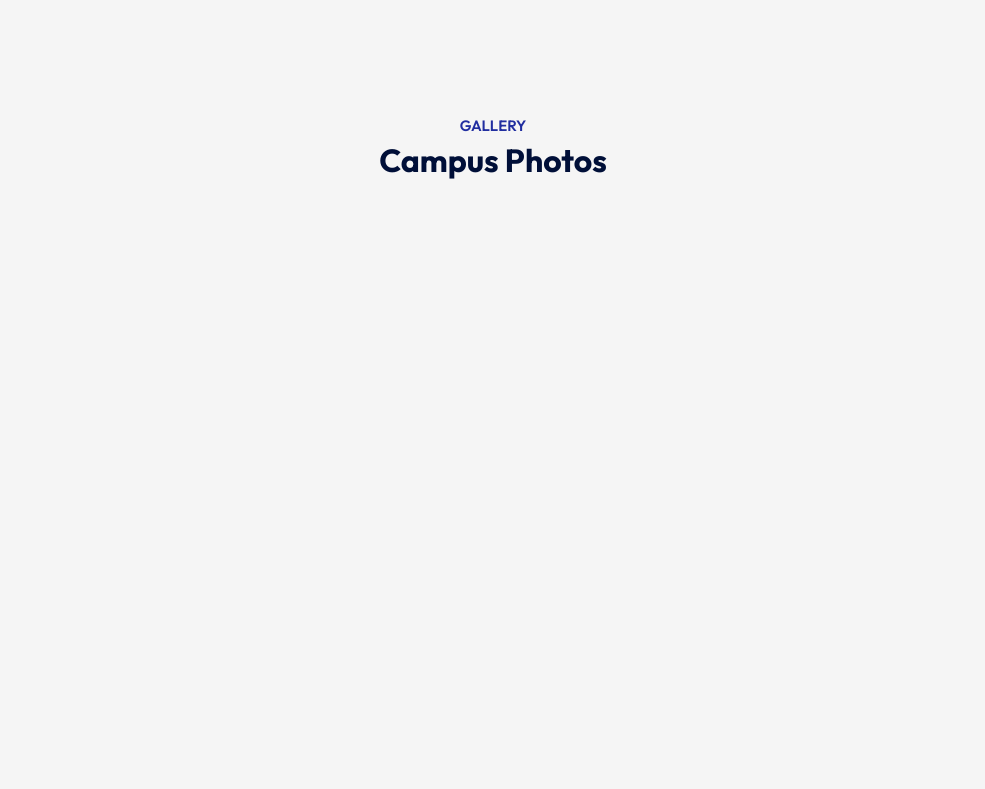
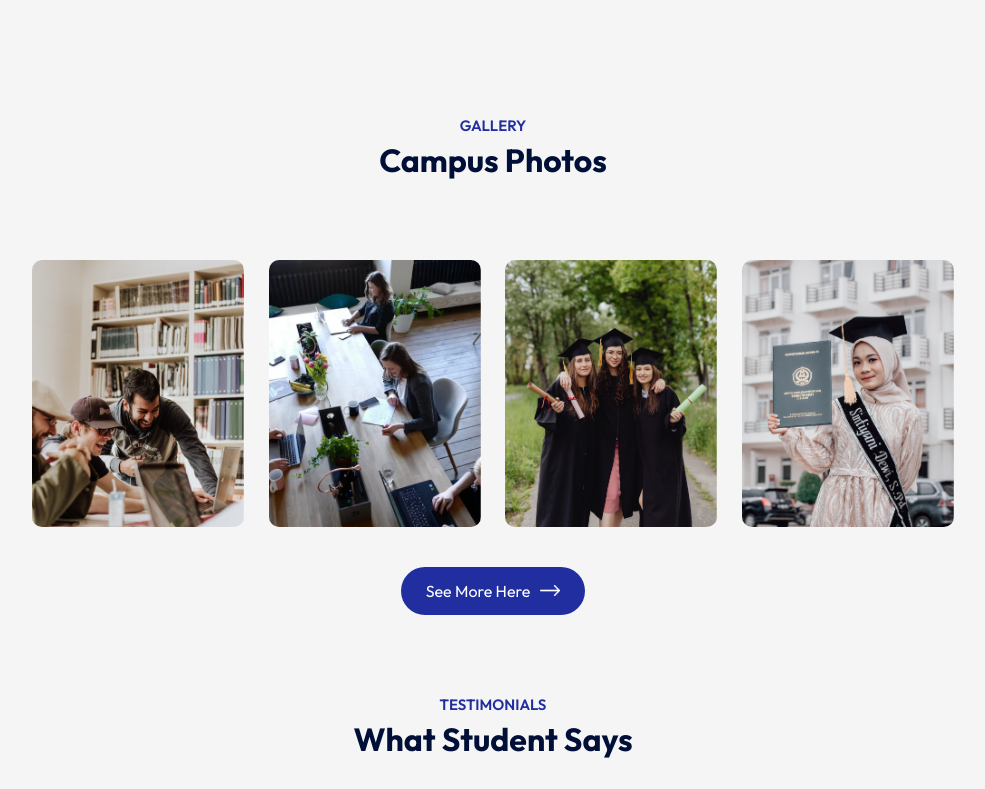
Before and after one commit to Pankajakshan-Vineeth/Edusity-Res-LP, a React (Vite) app: page / in a window 1280 px wide. Shown: the part 1778-2567 px from the top of the page, without its empty margins (147-1132 px from the left). Before the commit the page ends 1988 px from the top, so only its background shows below. Built offline with nearby package versions, Linux system fonts and the light colour scheme.

Commit message:
completed campus photos section

```diff
--- a/src/App.jsx
+++ b/src/App.jsx
@@ -4,6 +4,7 @@
 import Programs from './Components/Programs/Programs'
 import Title from './Components/Title/Title'
 import About from './Components/About/About'
+import Campus from './Components/Campus/Campus'
 
 const App = () => {
   return (
@@ -15,6 +16,8 @@
     <Programs/>
     <About/>
     <Title subTitle = 'GALLERY' title = 'Campus Photos'/>
+    <Campus/>
+    <Title subTitle = 'TESTIMONIALS' title = 'What Student Says'/>
     </div>
     </div>
   )
--- a/src/Components/Campus/Campus.css
+++ b/src/Components/Campus/Campus.css
@@ -0,0 +1,17 @@
+.campus{
+    margin:80px auto;
+    width : 90%;
+    text-align: center;
+}
+
+.gallery{
+    display: flex;
+    align-items: center;
+    justify-content: space-between;
+    margin-bottom: 40px;
+}
+
+.gallery img{
+    width : 23%;
+    border-radius: 10px;
+}
--- a/src/Components/Campus/Campus.jsx
+++ b/src/Components/Campus/Campus.jsx
@@ -1,12 +1,21 @@
 import React from 'react'
 import './Campus.css'
+import gallery_1 from '../../assets/gallery-1.png'
+import gallery_2 from '../../assets/gallery-2.png'
+import gallery_3 from '../../assets/gallery-3.png'
+import gallery_4 from '../../assets/gallery-4.png'
+import white_arrow from '../../assets/white-arrow.png'
 
 const Campus = () => {
   return (
-    <div className='camous'>
+    <div className='campus'>
       <div className="gallery">
-        <img src="" alt="" />
+        <img src={gallery_1} alt="" />
+        <img src={gallery_2} alt="" />
+        <img src={gallery_3} alt="" />
+        <img src={gallery_4} alt="" />
       </div>
+      <button className='btn dark-btn'>See More Here <img src={white_arrow} alt="" /></button>
     </div>
   )
 }
--- a/src/index.css
+++ b/src/index.css
@@ -43,3 +43,8 @@
     width : 20px;
     margin-left: 10px;
   }
+
+  .btn.dark-btn{
+    background: #212EA0;
+    color: #fff;
+  }
```
